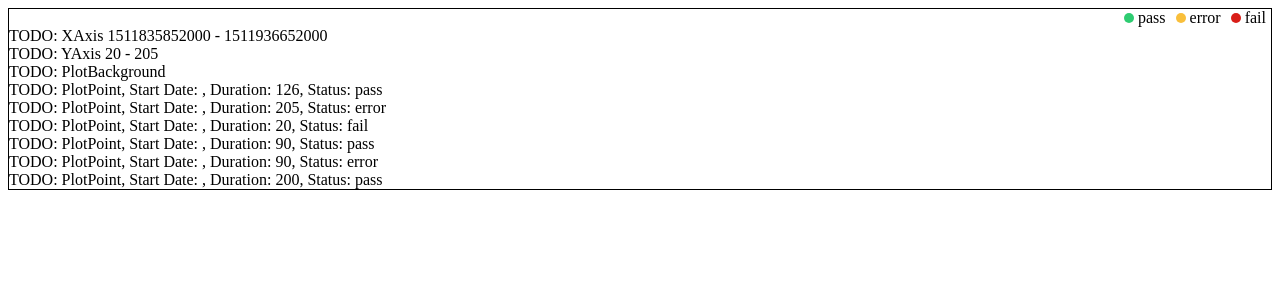
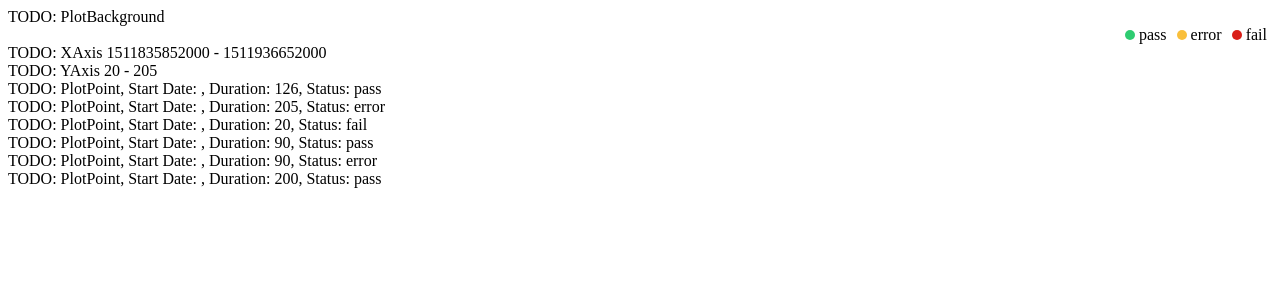
Before and after one commit to cdax/scatterplot-demo, a React app: page / in a window 1280 px wide. Shown: the top 300 px of the page. Built offline with nearby package versions, Linux system fonts and the light colour scheme.

Commit message:
Makes all other components children of PlotBackground

```diff
--- a/src/js/components/Scatterplot/PlotBackground.js
+++ b/src/js/components/Scatterplot/PlotBackground.js
@@ -15,7 +15,7 @@ PlotBackground.propTypes = {
 };
 
 PlotBackground.defaultProps = {
-  children: [<span />],
+  children: [],
 };
 
 export default PlotBackground;
--- a/src/js/components/Scatterplot/index.js
+++ b/src/js/components/Scatterplot/index.js
@@ -14,16 +14,14 @@ import { getDistinctValues, getValueRange } from './utils';
 
 
 const Scatterplot = ({ data, width, height }) => (
-  <div width={width} height={height} style={{ border: '1px solid black' }}>
+  <PlotBackground width={width} height={height} style={{ border: '1px solid black' }}>
     <Legend values={getDistinctValues(data, 'status')} />
     <XAxis valueRange={getValueRange(data, 'start_time', moment)} />
     <YAxis valueRange={getValueRange(data, 'duration')} />
-    <PlotBackground>
-      {data.map((plotPoint, idx) => (
-        <PlotPoint key={idx} data={plotPoint} /> // eslint-disable-line react/no-array-index-key
-      ))}
-    </PlotBackground>
-  </div>
+    {data.map((plotPoint, idx) => (
+      <PlotPoint key={idx} data={plotPoint} /> // eslint-disable-line react/no-array-index-key
+    ))}
+  </PlotBackground>
 );
 
 Scatterplot.propTypes = {
```
